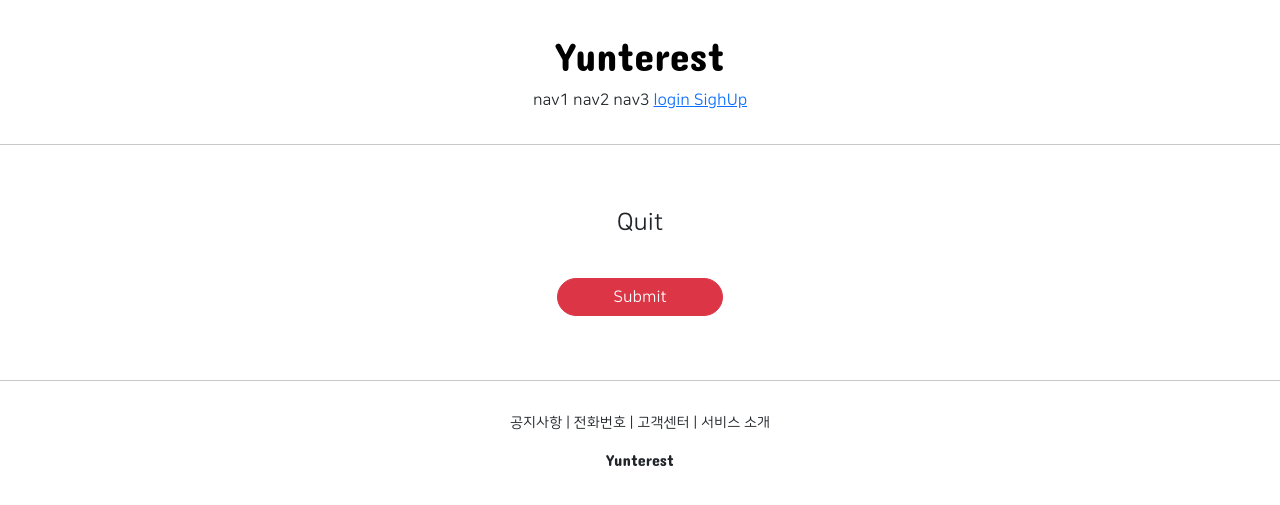
After one commit to dev-yun/Yunterest, a Django app: template accountapp/templates/accountapp/delete.html in a window 1280 px wide. The commit adds this page. Shown: the top 505 px of the page. Run offline with Django 3.2, Linux system fonts and the light colour scheme; the template is opened without the code that fills it, so the values that code supplies are empty; some libraries are stand-ins or nearby versions.

Commit message:
Django course 26

```diff
--- /dev/null
+++ b/accountapp/templates/accountapp/delete.html
@@ -0,0 +1,16 @@
+{% extends 'base.html' %}
+
+{% block content %}
+
+    <div style="text-align: center; max-width: 500px; margin: 4rem auto">
+        <div class="mb-4">
+            <h4>Quit</h4>
+        </div>
+        <form action="{% url 'accountapp:delete' pk=user.pk %}" method="post">
+            {% csrf_token %}
+            <input type="submit" class="btn btn-danger rounded-pill col-4 mt-3">
+        </form>
+
+    </div>
+
+{% endblock %}
--- a/accountapp/templates/accountapp/detail.html
+++ b/accountapp/templates/accountapp/detail.html
@@ -17,6 +17,11 @@
                     Change Info
                 </p>
             </a>
+            <a href="{%  url 'accountapp:delete' pk=user.pk %}">
+                <p>
+                    User Quit
+                </p>
+            </a>
             {% endif %}
         </div>
     </div>
--- a/accountapp/urls.py
+++ b/accountapp/urls.py
@@ -1,7 +1,7 @@
 from django.contrib.auth.views import LoginView, LogoutView
 from django.urls import path
 
-from accountapp.views import hello_world, AccountCreateView, AccountDetailView, AccountUpdateView
+from accountapp.views import hello_world, AccountCreateView, AccountDetailView, AccountUpdateView, AccountDeleteView
 
 app_name = "accountapp"
 
@@ -14,6 +14,7 @@ urlpatterns = [
     path('create/', AccountCreateView.as_view(), name='create'),
     path('detail/<int:pk>', AccountDetailView.as_view(), name='detail'),
     path('update/<int:pk>', AccountUpdateView.as_view(), name='update'),
+    path('delete/<int:pk>', AccountDeleteView.as_view(), name='delete'),
 ]
 # path를 지정할때 FBV인 hello_world는 그냥 hello_world로 받아오지만
 # CBV인 create는 AccountCreateView.as_view() 라는 as_view()를 명시해줘야한다.
--- a/templates/header.html
+++ b/templates/header.html
@@ -1,6 +1,8 @@
 <div class="yunterest_header">
     <div>
-        <h1 class="yunterest_font">Yunterest</h1>
+        <a href="{% url 'accountapp:hello_world' %}" style="text-decoration: none; color: black" >
+            <h1 class="yunterest_font">Yunterest</h1>
+        </a>
     </div>
     <div>
         <span>nav1</span>
@@ -10,6 +12,9 @@
         <a href="{% url 'accountapp:login' %}?next={{ request.path }}">
 {#   request.path는 요청받은 경로를 의미하며 쉽게 말하면 login후 해당 url을 누른 페이지로 돌아간다는 말이다. #}
             <span>login</span>
+        </a>
+        <a href="{% url 'accountapp:create' %}">
+            <span>SighUp</span>
         </a>
         {% else %}
         <a href="{% url 'accountapp:detail' pk=user.pk %}">
```
Also changed, not shown: accountapp/views.py (+6 -1 lines).
